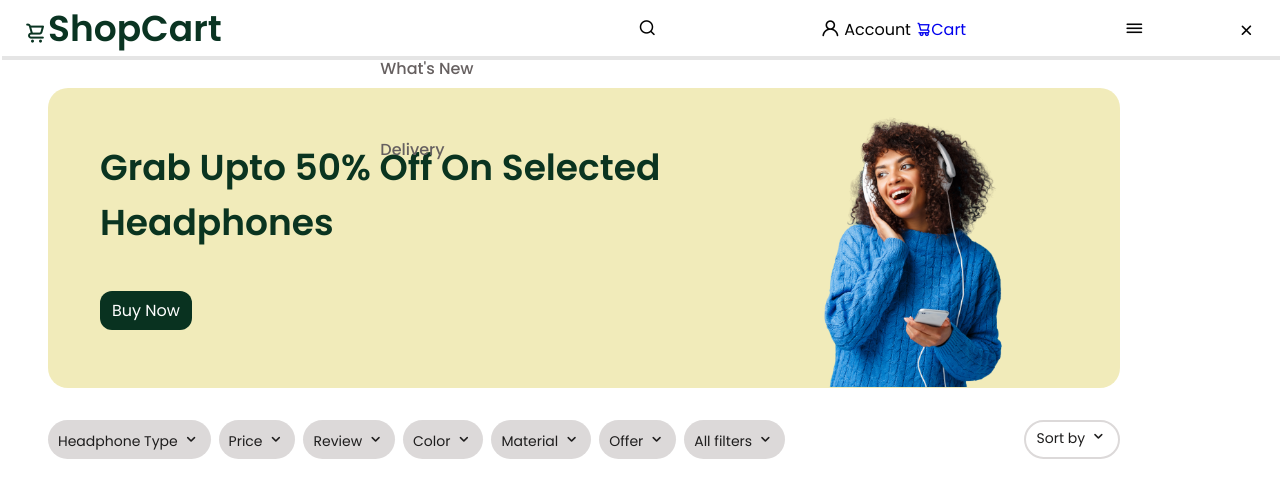
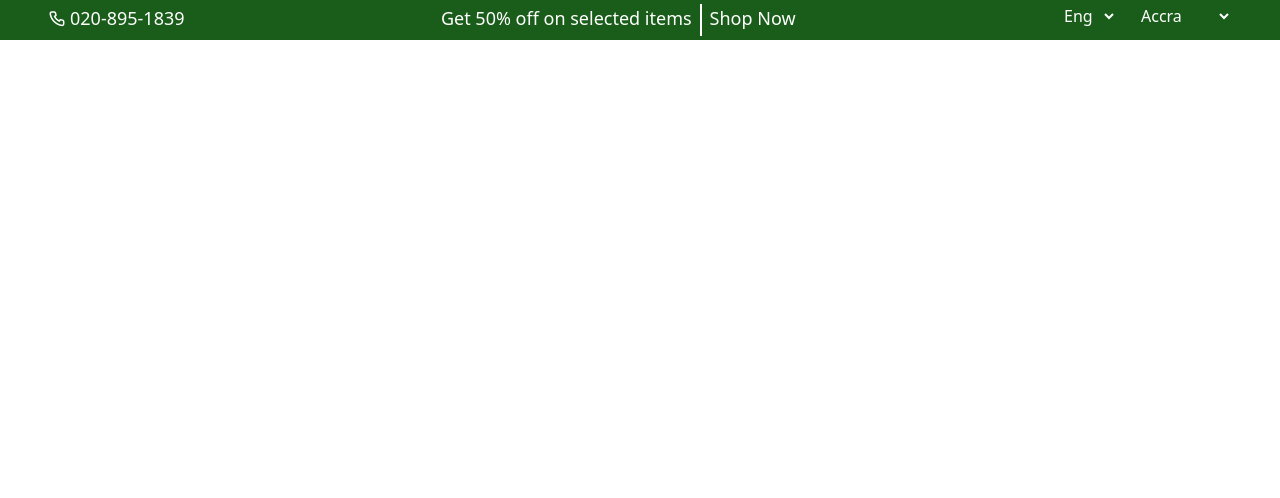
Before and after one commit to TerminalTigerr/shopCart, a website: page index.html in a window 1280 px wide. Drawn offline with nearby package versions, Linux system fonts and the light colour scheme.

Commit message:
initial commit

```diff
--- a/assets/js/main.js
+++ /dev/null
@@ -1,34 +0,0 @@
-const navToggle = document.getElementById('nav-toggle')
-const navClose = document.getElementById('nav-close')
-const navMenu = document.getElementById('nav-menu')
-
-const showMenu = () => {
-    navMenu.classList.add('show-menu')
-}
-navToggle.addEventListener('click', showMenu)
-
-const closeMenu = () => {
-    navMenu.classList.remove('show-menu')
-}
-navClose.addEventListener('click', closeMenu)
-
-/*============ Link Action ========*/
-const navLink = document.querySelectorAll('.nav_link')
-
-const linkAction = () => {
-    navMenu.classList.remove('show-menu')
-}
-navLink.forEach(link => {
-    link.addEventListener('click', linkAction)
-});
-
-
-const search = document.querySelector(".search-widget")
-const btn = document.querySelector(".search-button")
-const input = document.querySelector(".search-input")
-
-btn.addEventListener('click', () => {
-    search.classList.toggle('active')
-    input.focus()
-
-})
--- a/assets/style/style.css
+++ /dev/null
@@ -1,368 +0,0 @@
-@import url('https://fonts.googleapis.com/css2?family=Poppins:wght@400;500;600&family=Roboto:wght@400;700&display=swap');
-
-/*=========== VARIABLE CSS =========*/
-:root {
-	--hearder--height: 3.5rem;
-
-	/*==== COLORS ====*/
-	--body-color: #fff;
-	--container-color: #fff;
-	--container-color-alt: #dcd9d9;
-	--title-color: #040404;
-	--text-color: #666060;
-	--text-color-alt: #1e1d1d;
-	--text-color-light: #fff;
-	--first-color: #032e1cf8;
-	--first-color-second: #efe7acd3;
-
-	/*===== Font & Typography ======*/
-	/*== .5rem = 8px, 1rem = 16px ==*/
-
-	--body-font: 'Poppins', sans-serif;
-	--big-font-size: 2rem;
-	--h1-font-size: 1.5rem;
-	--h2-font-size: 1.25;
-	--h3-font-size: 1.125rem;
-	--normal-font-size: 0.938rem;
-	--small-font-size: 0.813rem;
-	--smaller-font-size: 0.75rem;
-
-	/*========== Font Weight =======*/
-	--font-medium: 500;
-	--font-semi-bold: 600;
-
-	/*========== MARGENES BOTTOM =======*/
-	--mb-0-25: 0.25rem;
-	--mb-0-5: 0.5rem;
-	--mb-0-75: 0.75rem;
-	--mb-1: 1rem;
-	--mb-1-5: 1.5rem;
-	--mb-2: 2rem;
-	--mb-2-5: 2.5rem;
-	--mb-3: 3rem;
-
-	/*========== Z INDEX ==============*/
-	--z-tooltip: 10;
-	--z-fixed: 100;
-	--z-modal: 100;
-}
-
-/*============ FONT SIZE FOR LARGE DEVICES ============*/
-@media screen and (min-width: 968px) {
-	:root {
-		--big-font-size: 3rem;
-		--h1-font-size: 2.25rem;
-		--h2-font-size: 1.5rem;
-		--h3-font-size: 1.25rem;
-		--normal-font-size: 1rem;
-		--small-font-size: 0.875rem;
-		--smaller-font-size: 0.813rem;
-
-	}
-
-}
-
-/*======== Base CSS ==========*/
-* {
-	box-sizing: border-box;
-	padding: 0;
-	margin: 0;
-}
-
-html {
-	scroll-behavior: smooth;
-}
-
-body {
-	margin: 0 0 3rem;
-	font-family: var(--body-font);
-	font-size: var(--normal-font-size);
-	background-color: var(--body-color);
-	color: var(--text-color-alt);
-}
-
-h1, h2, h3, h4 {
-	color: var(--title-color);
-	font-weight: var(--font-semi-bold);
-}
-
-ul {
-	list-style: none;
-}
-
-a {
-	text-decoration: none;
-}
-
-img {
-	width: 100%;
-	height: auto;
-}
-/********** LAYOUT ******/
-.container {
-	max-width: 1120px;
-	margin-inline: 1.5rem;
-}
-
-/*.grid {
-	display: grid;
-	gap: 1.5rem;
-}
-*/
-
-.header {
-	position: relative;
-	width: 100%;
-	top: 0;
-	left: 0;
-	z-index: var(--z-fixed);
-	background-color: var(--body-color);
-	box-shadow:  2px 4px rgba(0, 0, 0, 0.1)
-}
-
-.nav{
-	height: 3.5rem;
-	display: flex;
-	justify-content: space-between;
-	align-items: center;
-}
-
-.nav_logo {
-	color: var(--first-color);
-}
-
-.logo_icon {
-	font-size: 1.5rem;
-	font-weight: var(--font-medium);
-}
-
-.shop {
-	font-size: var(--h1-font-size);
-	font-weight: 800;
-}
-
-.nav_toggle,
-.nav_close {
-	display: flex;
-	font-size: 1.2rem;
-	color: var(--title-color);
-	cursor: pointer;
-}
-
-/*=========== Navigation for Mobile Devices ========*/
-@media screen and (max-width:1023px){
-	.nav_menu {
-		position: fixed;
-		top: 0;
-		right: -100%;
-		background-color: var(--body-color);
-		box-shadow: 0 2px 4px rgba(0, 0, 0, 0.1);
-		height: 100%;
-		width: 35%;
-		padding: 4.5rem 0 0 3rem;
-		backdrop-filter: blur(24px);
-		-webkit-backdrop-filter: blur(24px);
-		transition: right .4s;
-	}
-
-	.cart_link {
-		display: none;
-	}
-}
-
-.nav_list {
-	display: flex;
-	flex-direction: column;
-	row-gap: 3.5rem;
-}
-
-.nav_link{
-	color: var(--text-color);
-	font-weight: var(--font-medium);
-	transition: color .4s;
-}
-
-.nav_link:hover {
-	color: var(--title-color);
-}
-
-.nav_close {
-	position: absolute;
-	top: 1rem;
-	right: 1.5rem;
-}
-
-/*====== Show Menu =====*/
-.show-menu {
-	right: 0;
-}
-
-.search-widget {
-	position: relative;
-	height: 30px;
-}
-
-.search-widget .search-input {
-	background-color: #fff;
-	border: 0;
-	font-size: 12px;
-	padding: 10px;
-	height: 30px;
-	width: 30px;
-	transition: width  0.3s ease;
-}
-
-.search-button {
-	background-color: #fff;
-	border: none;
-	cursor: pointer;
-	font-size: 18px;
-	position: absolute;
-	top: 0;
-	left: 0;
-	height: 30px;
-	width: 30px;
-	transition: transform o.3s ease;
-}
-
-.search-button:focus,
-.search-input:focus {
-	outline: none;
-
-}
-
-.search-widget.active .search-input {
-	width: 200px;
-	border-radius: 8px 0 0 8px;
-	background-color: #ccc9c9;
-}
-
-.search-widget.active .search-button {
-	transform: translateX(198px);
-	border-radius: 0 8px 8px 0;
-}
-
-.account_link {
-	color: var(--title-color);
-	font-size: var(--normal-font-size);
-}
-
-.user_icon {
-	font-size: 1.2rem;
-	font-weight: var(--font-semi-bold);
-}
-
-.main {
-	overflow: hidden;
-}
-/*============= Home ===========*/
-.home {
-	background-color: var(--body-color);
-}
-
-.home_container {
-	padding-top: 2rem;
-	padding-left: 1.5rem;
-	padding-right: 1.5rem;
-	row-gap: 2.5rem;
-}
-
-.home_content_1 {
-	background-color: var(--first-color-second);
-	border-radius: 20px;
-	max-height: 300px;
-	display: grid;
-	row-gap: 2rem;
-	padding: 20px;
-}
-
-.home_data_1 {
-	padding: 2rem;
-	display: flex;
-}
-
-.promo {
-	display: table-column;
-}
-
-.home_description {
-	color: var(--first-color);
-	font-size: var(--h1-font-size);
-	font-weight: 800;
-	margin-bottom: 3rem;
-}
-
-.btn {
-	display: inline;
-	bottom: 3rem;
-	background-color: var(--first-color);
-	padding: 8px 12px;
-	color: var(--text-color-light);
-	border-radius: 12px;
-	transition: color .3s;
-}
-
-.btn:hover {
-	background-color: var(--text-color-light);
-	color: var(--text-color-alt);
-}
-
-.btn:active {
-	transform: scale(.95);
-}
-
-
-.home_img {
-	justify-content: center;
-}
-
-.home_image {
-	border-image: none;
-	width: 320px;
-	height: auto;
-	transform: scale(1.32);
-}
-
-.home_content_2 {
-	background-color: var(--body-color);
-	display: flex;
-	justify-content: space-between;
-	padding: 2rem 0;
-}
-
-.home_data_2 {
-	display: inline-block;
-}
-
-.nav2_list {
-	display: flex;
-	column-gap: .5rem;
-}
-
-.list_item2{
-	display: flex;
-	background-color: var(--container-color-alt);
-	border-radius: 30px;
-}
-
-.nav2_link {
-	color: var(--text-color-alt);
-	padding: 5px 10px;
-	font-size: var(--small-font-size);
-}
-
-.arrow {
-	font-size: 1.2rem;
-}
-
-.sort {
-	background-color: var(--body-color);
-	border: solid 2px var(--container-color-alt);
-	border-radius: 30px;
-}
-
-.sort_by {
-	padding: 5px 10px;
-	color: var(--text-color-alt);
-	font-size: var(--small-font-size);
-}
--- a/index.html
+++ b/index.html
@@ -3,153 +3,43 @@
 	<head>
 		<meta charset="UTF-8">
 		<meta name="viewport" content="width=device-width, initial-scale=1.0">
-
-	<!--============= UNICONS =============-->
+		<!--============== UNICONS =================-->
 		<link rel="stylesheet" href="https://unicons.iconscout.com/release/v4.0.8/css/line.css">
-
-	<!--============= CSS =================-->
-
-	<link rel="stylesheet" href="assets/style/style.css">
-	<title>ShopCart</title>
+		<!--========== CSS ==============-->
+		<link rel="stylesheet" href="./css/main.css">
+		<title>ShopCart Landing page</title>
 	</head>
 	<body>
-	<!--================= Header ===============-->
-	<header class="header" id="header">
-		<nav class="nav container">
-			<a href="#" class="nav_logo">
-				<i class="uil uil-shopping-cart logo_icon"></i><span class="shop">ShopCart</span>
-			</a>
-			<div class="nav_menu" id="nav-menu">
-				<ul class="nav_list">
-					<li class="list_item">
-						<a href="#cateogories" class="nav_link">
-							Categories
-						</a>
-					</li>
-					<li class="list_item">
-						<a href="#deals" class="nav_link">
-							Deals
-						</a>
-					</li>
-					<li class="list_item">
-						<a href="#new" class="nav_link">
-							What's New
-						</a>
-					</li>
-					<li class="list_item">
-						<a href="#delivery" class="nav_link">
-							Delivery
-						</a>
-					</li>
-				</ul>
-
-				<!--========== nav close ======-->
-				<div class="nav_close" id="nav-close">
-					<i class="uil uil-times"></i>
+			<!--============ Top Most =========-->
+		<div class="bg-darkGreen">
+			<div class="flex py-1 mx-12 justify-between">
+				<div class="space-x-1 text-white text-lg text-center">
+					<i class="uil uil-phone"></i><span>020-895-1839</span>
 				</div>
+				<div class="flex space-x-2 text-lg text-white text-center">
+					<p>Get 50% off on selected items</p>
+					<span class="h-8 w-0.5 bg-white"></span>
+					<span>Shop Now</span>
 				</div>
-
-			<div class="search-widget">
-				<input type="text" class="search-input" placeholder="Search Product">
-				<button class="search-button">
-					<i class="uil uil-search"></i>
-				</button>
+				<div class="flex flex-row space-x-4">
+					<div class="max-w-auto">
+						<select name="" class="bg-darkGreen text-white cursor-pointer focus:outline-none px-2">
+							<option value="Eng">Eng</option>
+							<option value="fr">Fr</option>
+							<option value="esp">Esp</option>
+						</select>
 					</div>
-
-			<div class="account_cart">
-				<a href="#account" class="account_link">
-					<i class="uil uil-user user_icon"></i> Account
-				</a>
-
-				<a href="#cart" class="cart_link">
-					<i class="uil uil-shopping-cart-alt"></i>Cart
-				</a>
-			</div>
-
-			<!--=========== Toggle button======-->
-			<div class="nav_toggle" id="nav-toggle">
-				<i class="uil uil-bars"></i>
-			</div>
-		</nav>
-	</header>
-
-	<!--=============== Main ===================-->
-	<main class="main">
-		<!--=============== Home ================-->
-		<section class="home section" id="home">
-			<div class="home_container container grid">
-				<div class="home_content_1">
-					<div class="home_data_1">
-						<div class="promo">
-							<p class="home_description">
-								Grab Upto 50% Off On Selected Headphones
-							</p>
-
-							<a href="#buy" class="btn">Buy Now</a>
-						</div>
-						<div class="home_img">
-							<img src="assets/img/home_img.png" alt="" class="home_image">
+					<div class='max-w-auto'>
+						<select name="loc" class="bg-darkGreen text-white cursor-pointer focus:outline-none px-1 hidden
+						md:block">
+							<option value="Accra">Accra</option>
+							<option value="London">London</option>
+							<option value="New York">New York</option>
+							<option value="Dubai">Dubai</option>
+						</select>
 					</div>
 				</div>
 			</div>
-
-				<div class="home_content_2">
-					<div class="home_data_2">
-						<ul class="nav2_list">
-							<li class="list_item2">
-								<a href="#headphones" class="nav2_link">Headphone Type
-									<i class="uil uil-angle-down arrow"></i>
-								</a>
-							</li>
-
-							<li class="list_item2">
-								<a href="#price" class="nav2_link">Price
-									<i class="uil uil-angle-down arrow"></i>
-								</a>
-							</li>
-
-							<li class="list_item2">
-								<a href="#review" class="nav2_link">Review
-									<i class="uil uil-angle-down arrow"></i>
-								</a>
-							</li>
-
-							<li class="list_item2">
-								<a href="#color" class="nav2_link">Color
-									<i class="uil uil-angle-down arrow"></i>
-								</a>
-							</li>
-
-							<li class="list_item2">
-								<a href="#material" class="nav2_link">Material
-									<i class="uil uil-angle-down arrow"></i>
-								</a>
-							</li>
-
-							<li class="list_item2">
-								<a href="#offer" class="nav2_link">Offer
-									<i class="uil uil-angle-down arrow"></i>
-								</a>
-							</li>
-
-							<li class="list_item2">
-								<a href="#filters" class="nav2_link">All filters
-									<i class="uil uil-angle-down arrow"></i>
-								</a>
-							</li>
-						</ul>
 		</div>
-
-					<div class="sort">
-						<a href="#sort" class="sort_by">Sort by
-							<i class="uil uil-angle-down arrow"></i>
-						</a>
-					</div>
-				</div>
-			</div>
-		</section>
-	</main>
-
-	<script src="assets/js/main.js"></script>
 	</body>
 </html>
--- /dev/null
+++ b/input.css
@@ -0,0 +1,3 @@
+@tailwind base;
+@tailwind components;
+@tailwind utilities;
```
Also changed, not shown: package.json (added, +17 -0 lines), tailwind.config.js (added, +21 -0 lines), README.md (deleted), assets/img/home_img.png (deleted), css/main.css (added), 3 other files. Lines whose indentation alone changed are shown as unchanged.
